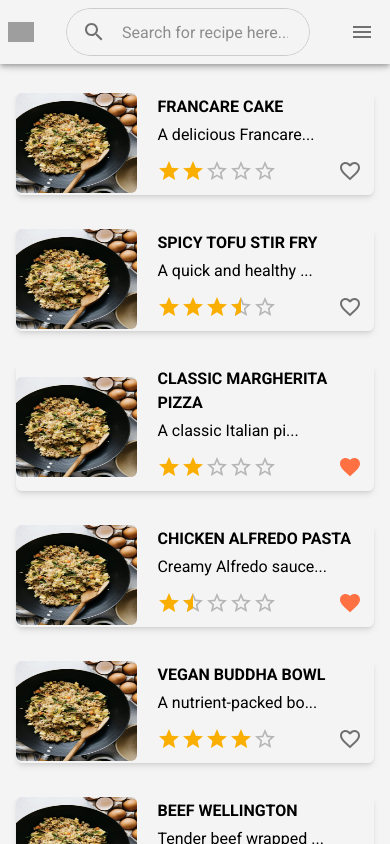
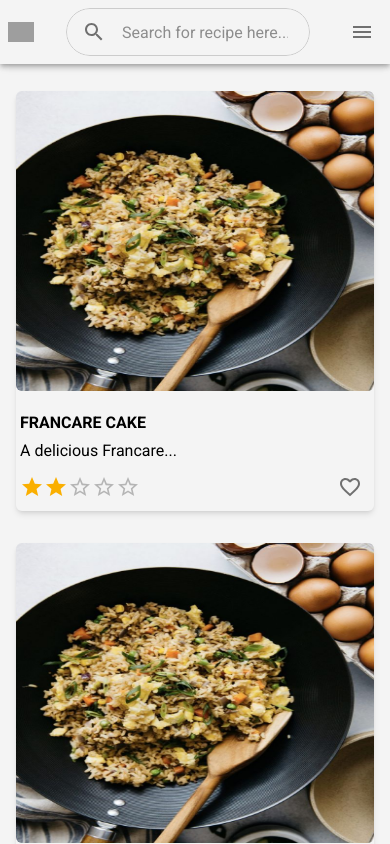
Before and after one commit to theduo34/tasty-tales, a Next.js app: page /what-to-cook in a window 390 px wide. Shown: the top 844 px of the page. Built offline with nearby package versions, Linux system fonts and the light colour scheme; grey boxes are pictures that could not be loaded.

Commit message:
Adjust the recipe display on mobile device

```diff
--- a/src/components/shared/ui/tasty-tales-cards.tsx
+++ b/src/components/shared/ui/tasty-tales-cards.tsx
@@ -3,7 +3,7 @@
 import Image from 'next/image';
 import Rating from '@mui/material/Rating';
 import {FavoriteIconStarred} from "@/components/shared/ui/buttons";
-import {WhatToCookInterface} from "@/utils/faker.data";
+import {WhatToCookInterface} from "@/lib/faker.data";
 
 
 export const WhatToCookCard = (props:  WhatToCookInterface) => {
@@ -21,10 +21,10 @@ export const WhatToCookCard = (props:  WhatToCookInterface) => {
   return(
     <div
       key={props.recipeId}
-      className={"flex w-full flex-row md:flex-col items-center justify-between rounded-md gap-4 md:gap-0 shadow-md md:shadow-md"}
+      className={"flex w-full flex-col items-center justify-between rounded-md gap-4 md:gap-0 shadow-md md:shadow-md"}
     >
      <div
-       className={"flex w-[200px] md:w-full h-[100px] md:h-[270px] rounded-md"}
+       className={"flex w-full h-[300px] rounded-md"}
      >
        <Image
          width={100}
```
